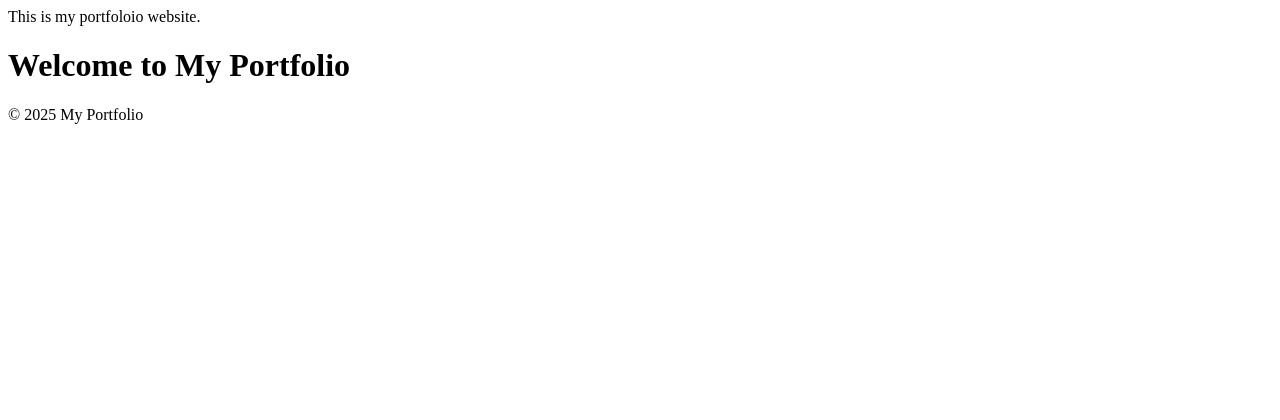
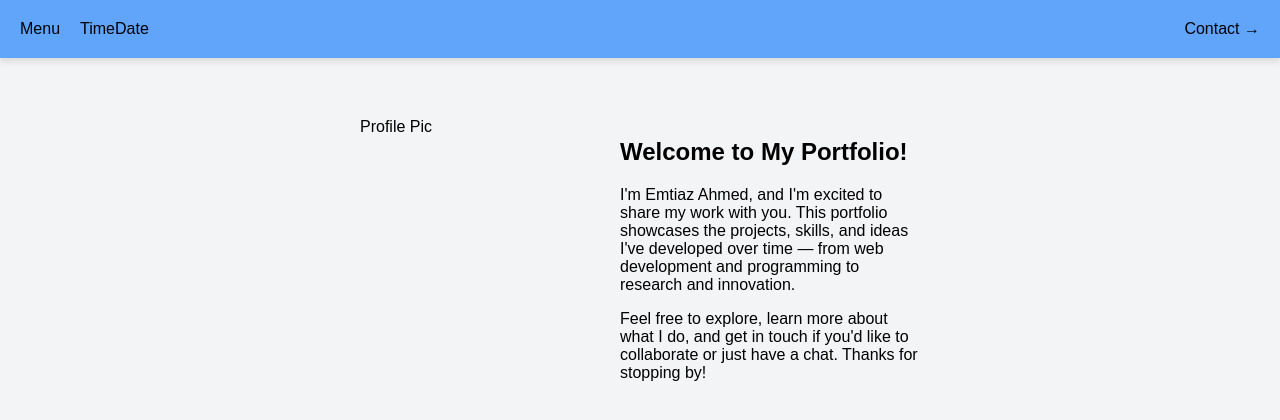
Before and after one commit to emtiaz1/full-stack_dynamic_portfolio, a Laravel app: page / in a window 1280 px wide. Shown: the top 420 px of the page. Run offline with Laravel 12, Linux system fonts and the light colour scheme.

Commit message:
basic structure

```diff
--- a/resources/views/welcome.blade.php
+++ b/resources/views/welcome.blade.php
@@ -3,13 +3,31 @@
 <head>
     <meta charset="UTF-8">
     <meta name="viewport" content="width=device-width, initial-scale=1.0">
-    <title>Document</title>
+    <title>Portfolio</title>
+    <link rel="stylesheet" href="{{ asset('assets/css/style.css') }}">
 </head>
 <body>
-    This is my portfoloio website.
-    <h1>Welcome to My Portfolio</h1>
-    <footer>
-        <p>© 2025 My Portfolio</p>
-    </footer>
+    <div class="top-bar">
+        <div class="left-items">
+            <div class='menu' type='button'>Menu</div>
+            <div class='time'>TimeDate</div>
+        </div>
+        <div class="right-item">
+            <div class="contact">Contact →</div>
+        </div>
+    </div>
+    <div class="main-section">
+        <div class="profile">Profile Pic</div>
+        <div class="welcome">
+    <h2>Welcome to My Portfolio!</h2>
+    <p>
+        I'm Emtiaz Ahmed, and I'm excited to share my work with you. This portfolio showcases the projects, skills, and ideas I've developed over time — from web development and programming to research and innovation.
+    </p>
+    <p>
+        Feel free to explore, learn more about what I do, and get in touch if you'd like to collaborate or just have a chat. Thanks for stopping by!
+    </p>
+    </div>
+    </div>
+
 </body>
 </html>
```
Also changed, not shown: public/assets/css/style.css (added).
